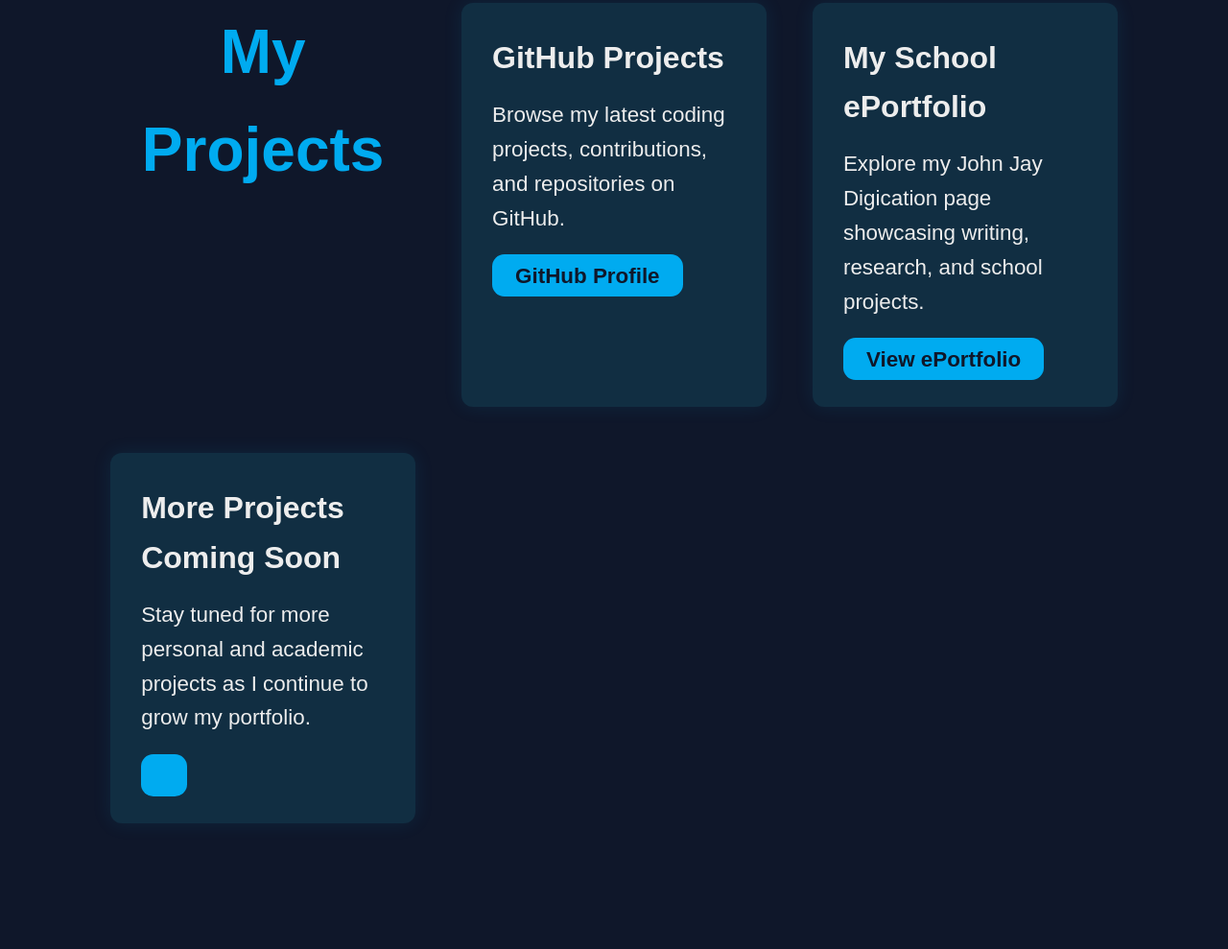
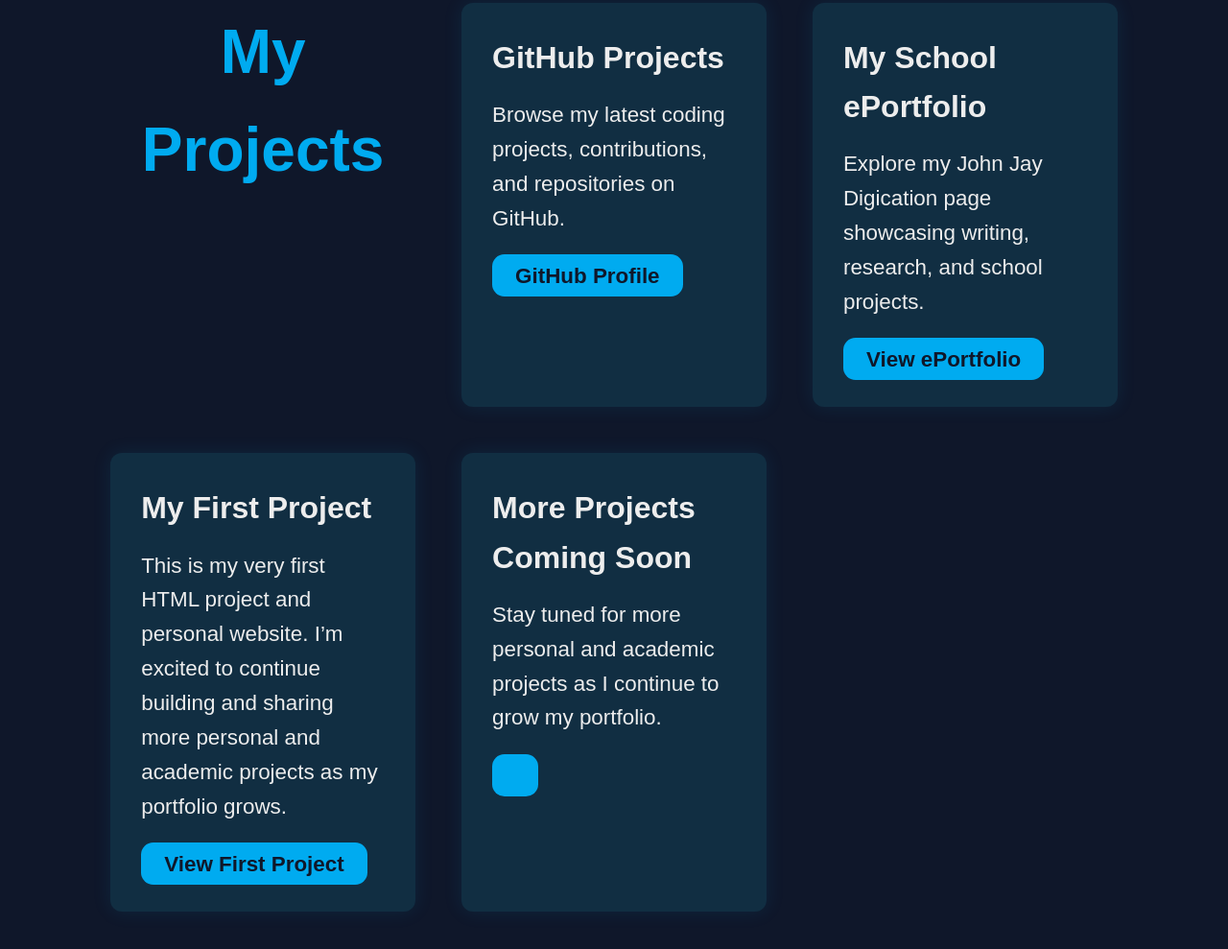
Before and after one commit to alenny21/My-Portfolio, a plain HTML site: page portfolio.html in a window 1280 px wide. Shown: the part 189-1178 px from the top of the page at 96% size. Before the commit the page ends 1127 px from the top, so only its background shows below. Drawn offline with nearby package versions, Linux system fonts and the light colour scheme.

Commit message:
Update portfolio.html

```diff
--- a/portfolio.html
+++ b/portfolio.html
@@ -27,21 +27,30 @@
       <div class="project-card">
           <h3>GitHub Projects</h3>
         <p>Browse my latest coding projects, contributions, and repositories on GitHub.</p>
-        <a href="https://github.com/alenny21" class="btn" target="_blank">GitHub Profile</a>
+        <a href="https://github.com/alenny21" class="btn" target="_blank"> GitHub Profile </a>
       </div>
 
       <div class="project-card">
         <h3>My School ePortfolio</h3>
         <p>Explore my John Jay Digication page showcasing writing, research, and school projects.</p>
-        <a href="https://johnjay.digication.com/alenny-almonte-feliz/home-1" class="btn" target="_blank">View ePortfolio</a>
+        <a href="https://johnjay.digication.com/alenny-almonte-feliz/home-1" class="btn" target="_blank"> View ePortfolio </a>
       </div>
 
       <div class="project-card">
+        <h3>My First Project </h3>
+        <p> This is my very first HTML project and personal website. I’m excited to continue building and sharing more personal and academic projects as my portfolio grows.</p>
+        <a href="https://alenny21.github.io/website/index.html" class="btn" target="_blank"> View First Project </a>
+      </div>
+
+ <div class="project-card">
         <h3>More Projects Coming Soon</h3>
         <p>Stay tuned for more personal and academic projects as I continue to grow my portfolio.</p>
         <a href="https://github.com/alenny21" class="btn" target="_blank"></a>
       </div>
 
+
+
+
     </div>
   </section>
 </body>
```
